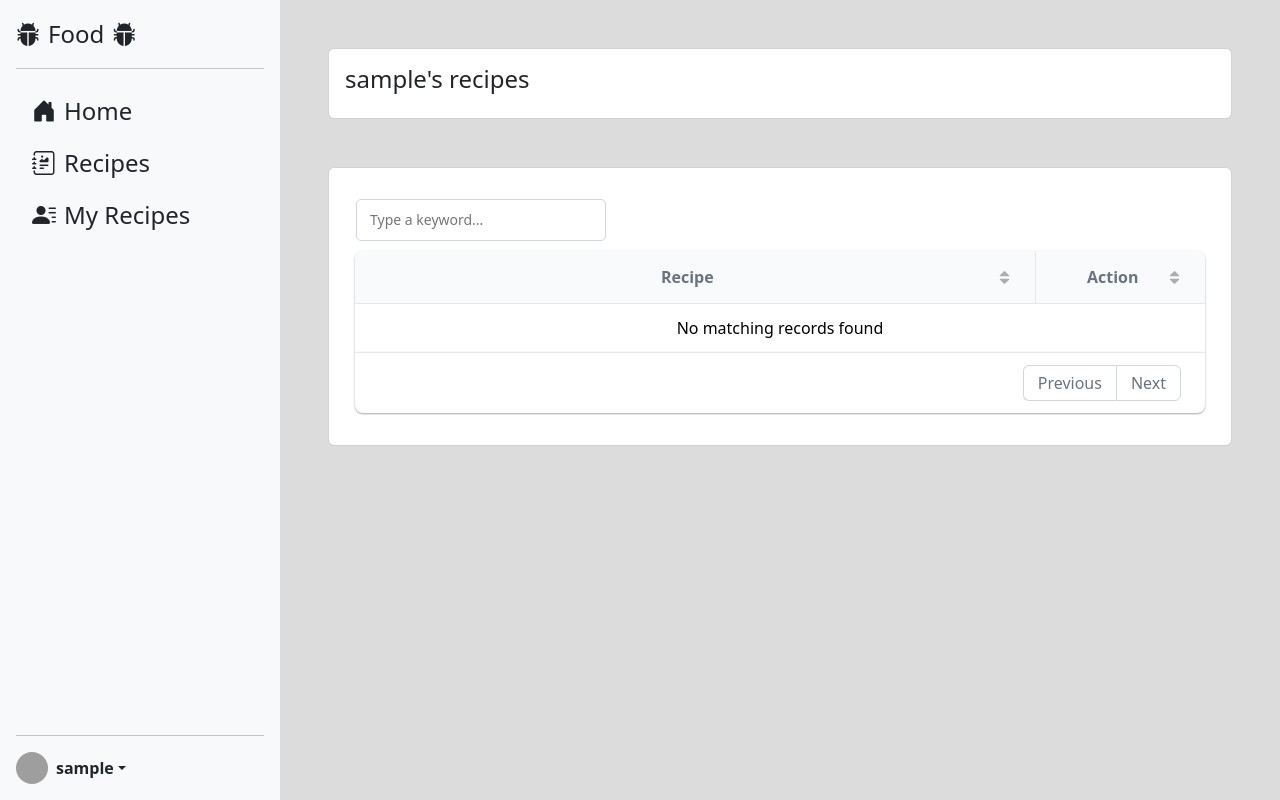
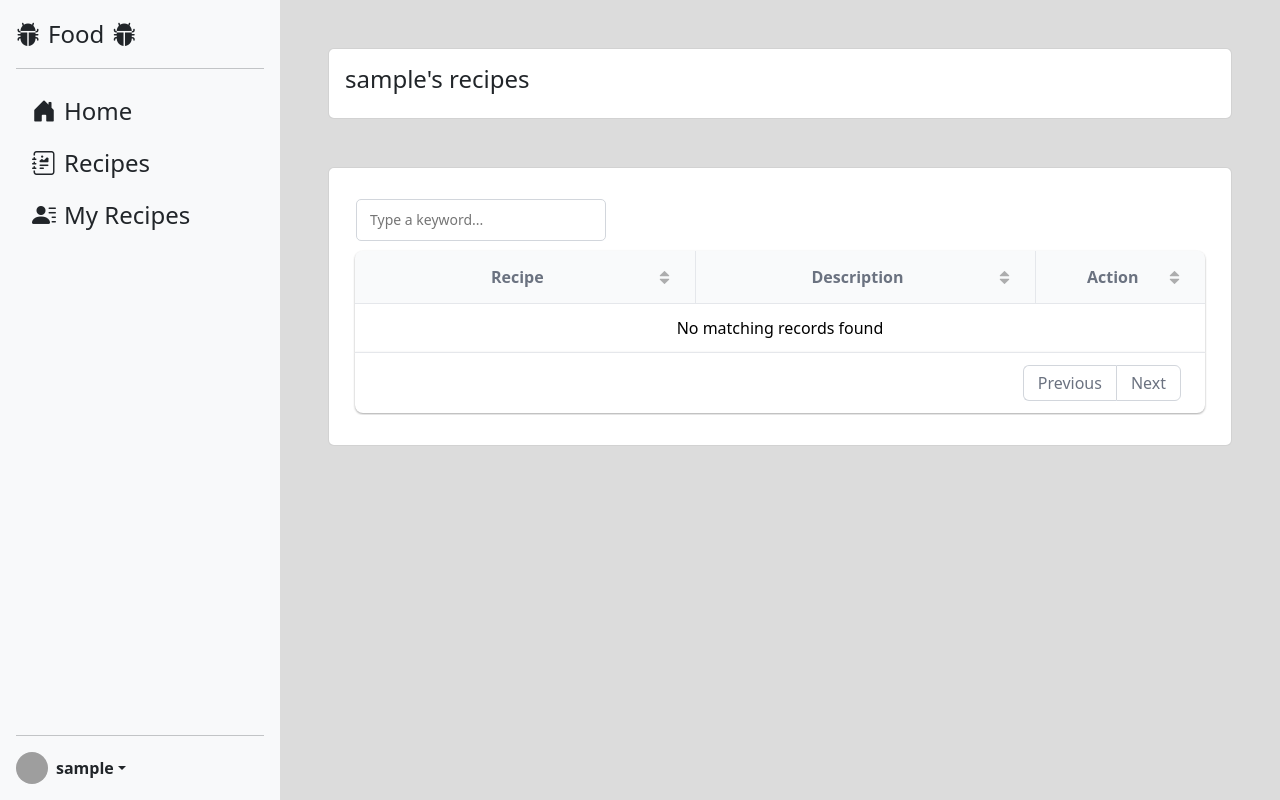
Before and after one commit to GeorgiaSkrempou/Food, a Django app: page /recipes/profile/ in a window 1280 px wide. Run offline with Django 4.2, Linux system fonts and the light colour scheme; the visitor is signed in with stand-in values (Sample User, id 1); data that the repository does not hold is empty; some libraries are stand-ins or nearby versions; grey boxes are pictures that could not be loaded.

Commit message:
feat: new field 'description' in Recipe model

```diff
--- a/recipes_app/recipes/models.py
+++ b/recipes_app/recipes/models.py
@@ -8,6 +8,7 @@ from django.db import models
 
 class Recipe(models.Model):
     title = models.CharField(max_length=300)
+    description = models.CharField(max_length=200, default="", blank=False)
     portions = models.IntegerField(validators=[MinValueValidator(limit_value=1)])
     ingredients = models.CharField(max_length=300)
     steps = models.TextField()
--- a/recipes_app/recipes/static/recipes/style.css
+++ b/recipes_app/recipes/static/recipes/style.css
@@ -49,10 +49,6 @@
     -webkit-overflow-scrolling: touch;
 }
 
-/* mouse over link */
-a:hover {
-    color: blue;
-}
 
 ul.nav a span:hover {
     color: #878787 !important;
--- a/recipes_app/recipes/templates/recipes/profile.html
+++ b/recipes_app/recipes/templates/recipes/profile.html
@@ -12,6 +12,7 @@
         <thead>
         <tr>
             <th scope="col">Recipe</th>
+            <th scope="col">Description</th>
             <th class="text-end" scope="col">Action</th>
         </tr>
         </thead>
@@ -20,6 +21,9 @@
             <tr>
                 <td>
                     <a href="{% url 'recipes:detail_recipe' recipe.id %}">{{ recipe.title }}</a>
+                </td>
+                <td>
+                    {{ recipe.description }}
                 </td>
                 <td class="text-end">
                     <!-- Button trigger modal -->
--- a/recipes_app/recipes/templates/recipes/recipe_list.html
+++ b/recipes_app/recipes/templates/recipes/recipe_list.html
@@ -12,6 +12,7 @@
         <thead>
         <tr>
             <th scope="col">Recipe</th>
+            <th scope="col">Description</th>
             <th class="text-end" scope="col">Action</th>
         </tr>
         </thead>
@@ -21,6 +22,9 @@
             <tr>
                 <td>
                     <a href="{% url 'recipes:detail_recipe' recipe.id %}">{{ recipe.title }}</a>
+                </td>
+                <td>
+                    {{ recipe.description }}
                 </td>
                 <td class="text-end">
                     <form action="{% url 'recipes:add_recipe_to_account' recipe.id %}" method="POST">
```
Also changed, not shown: recipes_app/recipes/migrations/0001_initial.py, recipes_app/recipes/migrations/0002_alter_recipe_steps.py (deleted), recipes_app/recipes/migrations/0002_remove_recipe_description.py (added), recipes_app/recipes/migrations/0003_alter_recipe_steps.py (deleted), recipes_app/recipes/migrations/0003_recipe_description.py (added), recipes_app/recipes/migrations/0004_recipeinstance.py (deleted), recipes_app/recipes/migrations/0005_alter_recipeinstance_recipe_and_more.py (deleted), recipes_app/recipes/migrations/0006_recipe_user.py (deleted), recipes_app/recipes/migrations/0007_alter_recipe_user.py (deleted), recipes_app/recipes/migrations/0008_delete_recipeinstance.py (deleted).
